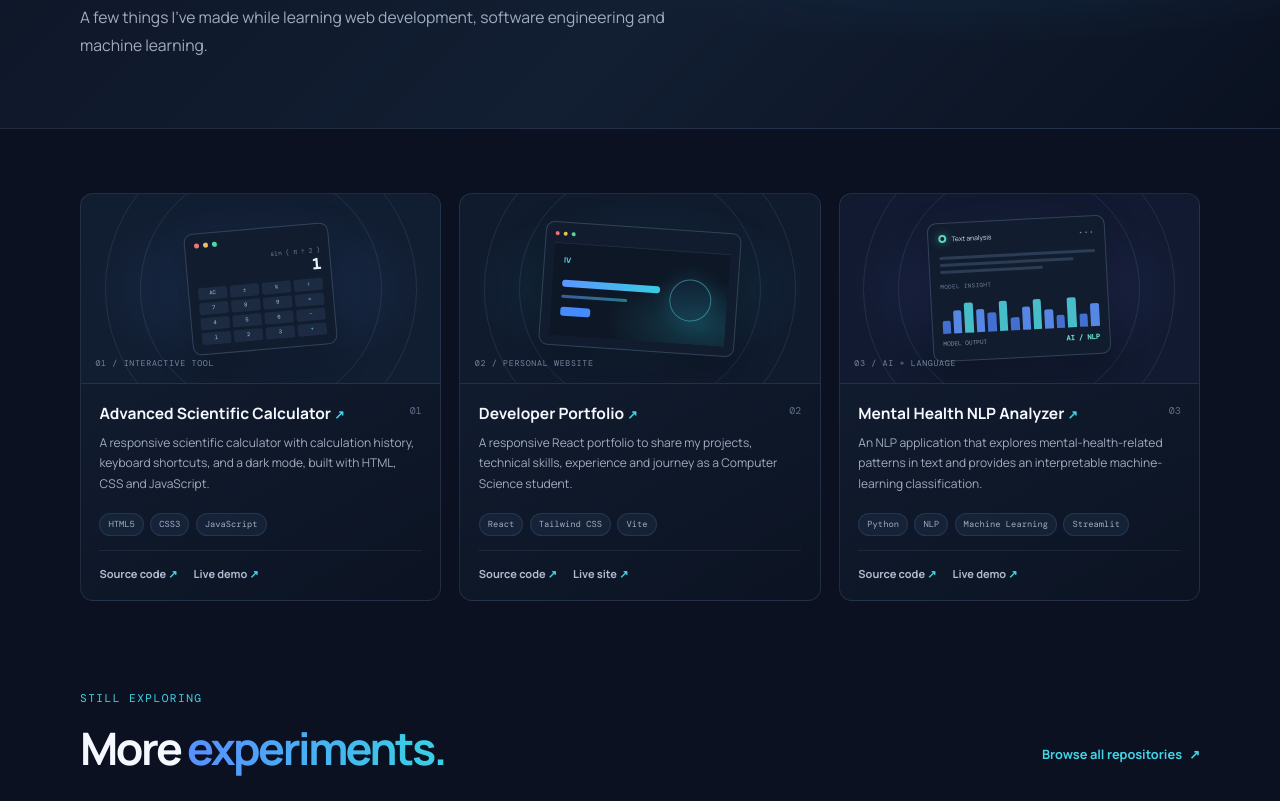
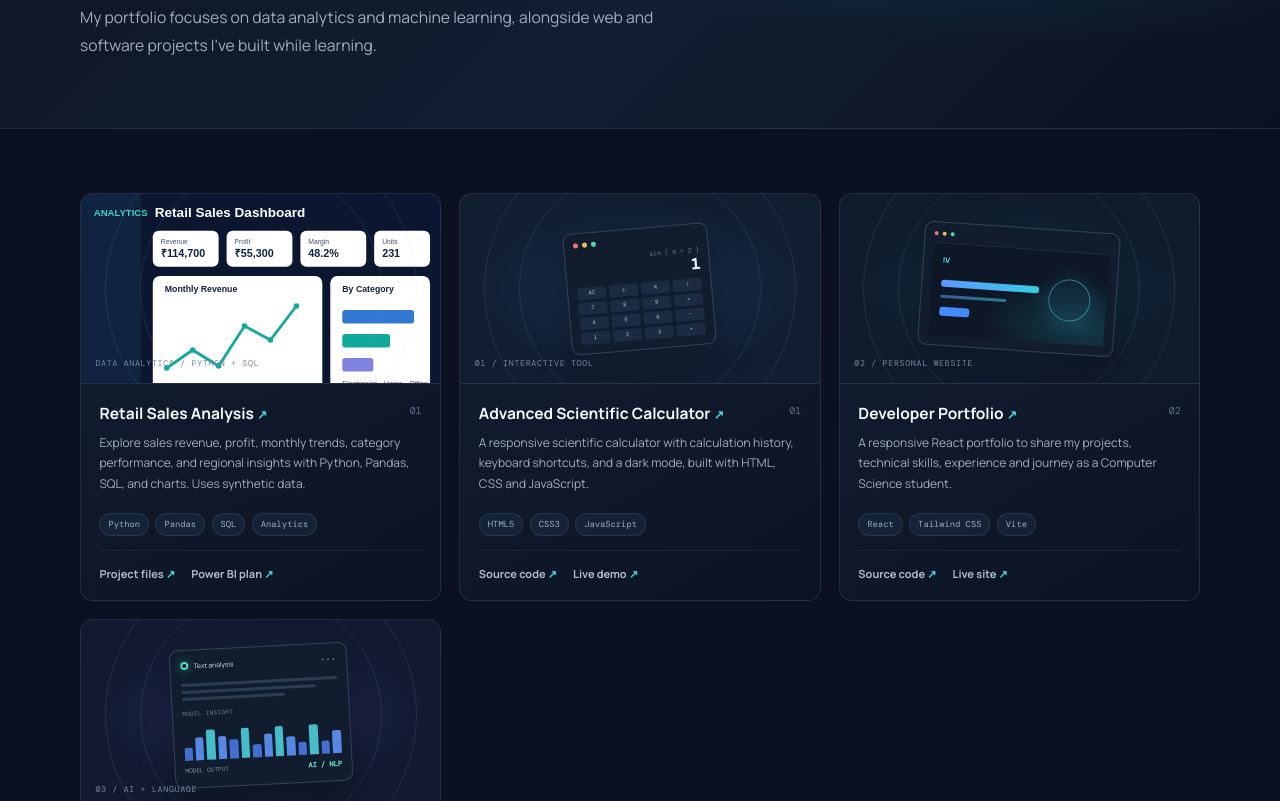
Before and after one commit to Ishan13-dev/Profile, a plain HTML site: page projects.html in a window 1280 px wide. Shown: the part 388-1189 px from the top of the page. Drawn offline with nearby package versions, Linux system fonts and the light colour scheme.

Commit message:
Feature analytics project and clarify project categories

```diff
--- a/projects.html
+++ b/projects.html
@@ -3,7 +3,7 @@
   <head>
     <meta charset="utf-8" />
     <meta name="viewport" content="width=device-width, initial-scale=1" />
-    <meta name="description" content="Selected software, web, and machine learning projects by Ishan Verma." />
+    <meta name="description" content="Data analytics, machine learning, web, and software projects by Ishan Verma, aspiring data analyst." />
     <meta name="theme-color" content="#0b1120" />
     <title>Projects — Ishan Verma</title>
     <link rel="stylesheet" href="styles.css" />
@@ -26,11 +26,14 @@
         <div class="page-width page-hero-inner">
           <p class="section-kicker">Selected work / 02</p>
           <h1 id="page-title">Small ideas,<br /><span>built into real projects.</span></h1>
-          <p class="page-hero-copy">A few things I’ve made while learning web development, software engineering and machine learning.</p>
+          <p class="page-hero-copy">My portfolio focuses on data analytics and machine learning, alongside web and software projects I’ve built while learning.</p>
         </div>
       </section>
       <section class="page-content page-width">
-        <div class="project-grid project-grid-detail">
+        <div class="project-grid project-grid-detail"><article class="project-tile project-card">
+            <div class="project-art"><img src="assets/project-previews/retail-sales.svg" alt="Illustrative retail sales dashboard preview" style="width:100%;height:auto;display:block" /><span class="art-label">DATA ANALYTICS / PYTHON + SQL</span></div>
+            <div class="project-info"><div class="project-title-line"><h2><a href="analytics-projects/retail-sales-analysis/README.md">Retail Sales Analysis <span aria-hidden="true">↗</span></a></h2><span class="project-number">01</span></div><p>Explore sales revenue, profit, monthly trends, category performance, and regional insights with Python, Pandas, SQL, and charts. Uses synthetic data.</p><div class="tag-list"><span>Python</span><span>Pandas</span><span>SQL</span><span>Analytics</span></div><div class="project-links"><a href="analytics-projects/retail-sales-analysis/">Project files <span aria-hidden="true">↗</span></a><a href="analytics-projects/retail-sales-analysis/power-bi/">Power BI plan <span aria-hidden="true">↗</span></a></div></div>
+          </article>
           <article class="project-tile project-card">
             <div class="project-art calculator-art" aria-hidden="true"><div class="mini-window"><div class="mini-dots"><i></i><i></i><i></i></div><div class="calc-display"><span>sin ( π ÷ 2 )</span><strong>1</strong></div><div class="calc-keys"><b>AC</b><b>±</b><b>%</b><b>÷</b><b>7</b><b>8</b><b>9</b><b>×</b><b>4</b><b>5</b><b>6</b><b>−</b><b>1</b><b>2</b><b>3</b><b>+</b></div></div><span class="art-label">01 / INTERACTIVE TOOL</span></div>
             <div class="project-info"><div class="project-title-line"><h2><a href="https://github.com/Ishan13-dev/Scientific-Calculator" target="_blank" rel="noopener noreferrer">Advanced Scientific Calculator <span aria-hidden="true">↗</span></a></h2><span class="project-number">01</span></div><p>A responsive scientific calculator with calculation history, keyboard shortcuts, and a dark mode, built with HTML, CSS and JavaScript.</p><div class="tag-list"><span>HTML5</span><span>CSS3</span><span>JavaScript</span></div><div class="project-links"><a href="https://github.com/Ishan13-dev/Scientific-Calculator" target="_blank" rel="noopener noreferrer">Source code <span aria-hidden="true">↗</span></a><a href="https://ishan13-dev.github.io/Scientific-Calculator/" target="_blank" rel="noopener noreferrer">Live demo <span aria-hidden="true">↗</span></a></div></div>
```
